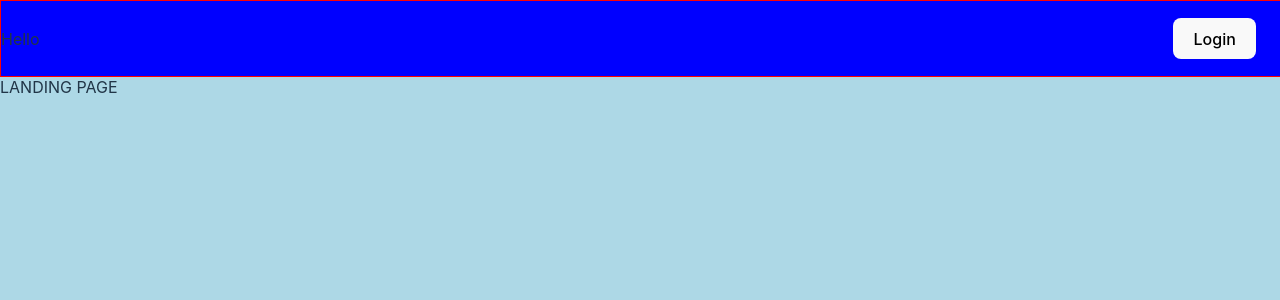
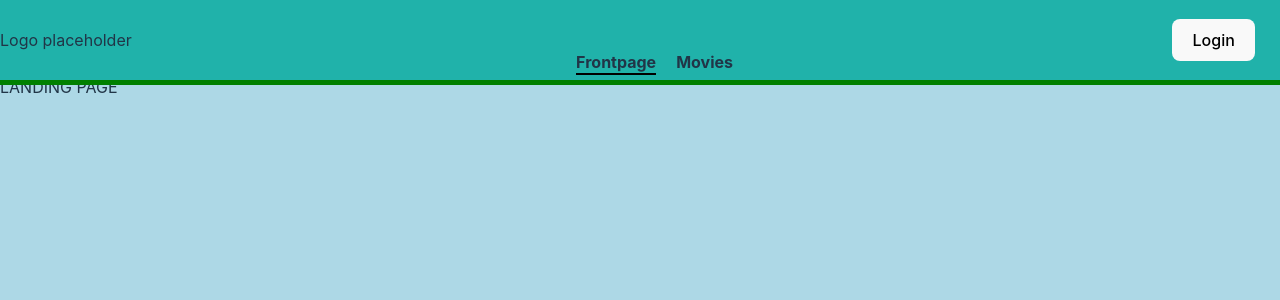
Before and after one commit to ScandiumSG/cinema_demo, a React (Vite) app: page / in a window 1280 px wide. Shown: the top 300 px of the page. Built offline with nearby package versions, Linux system fonts and the light colour scheme; no server answers.

Commit message:
PageLinks - Added primary page links in the header

```diff
--- a/src/components/header/HeaderComponent.css
+++ b/src/components/header/HeaderComponent.css
@@ -4,12 +4,12 @@
     top: 0px;
     left: 0px;
 
-    height: 75px;
+    height: 5em;
     width: 100vw;
 
 
-    background-color: blue;
-    border: 1px solid red;
+    background-color: lightseagreen;
+    border-bottom: solid 5px green;
 
     display: flex;
     justify-content: space-between;
--- a/src/components/header/HeaderComponent.tsx
+++ b/src/components/header/HeaderComponent.tsx
@@ -4,6 +4,7 @@ import "./HeaderComponent.css"
 import UserOverview from "./UserOverview/UserOverview";
 import { IUserContext } from "@/interfaces/UserInterfaces";
 import { userContext } from "@/util/context";
+import PageLinks from "./PageLinks/PageLinks";
 
 const HeaderComponent = () => {
     const { loginModal } = useContext<IUserContext>(userContext);
@@ -13,8 +14,9 @@ const HeaderComponent = () => {
         {loginModal && <LoginModal />}
         <header className="header-container">
             <div className="header-cinema-logo">
-                Hello
+                Logo placeholder
             </div>
+            <PageLinks />
             <UserOverview/>
         </header>
         </>
--- /dev/null
+++ b/src/components/header/PageLinks/PageLink/PageLink.tsx
@@ -0,0 +1,40 @@
+import { useEffect, useState } from "react";
+import "./PageLink.css"
+import { useLocation, useNavigate } from "react-router-dom";
+
+interface linkProps {
+    displayName: string,
+    routeName: string,
+}
+
+const PageLink: React.FC<linkProps> = ({displayName, routeName}) => {
+    const [activeLink, setActiveLink] = useState<boolean>(false)
+
+    const navigate = useNavigate();
+    const location = useLocation();
+
+    const routeTo = (destination: string) => {
+        navigate(destination);
+    }
+
+    useEffect(() => {
+        if (location.pathname === "/" && routeName === "/") {
+            setActiveLink(true);
+        } else if (location.pathname.endsWith(routeName)) {
+            setActiveLink(true);
+        } else {
+            setActiveLink(false);
+        }
+    }, [location.pathname, routeName])
+
+    return(
+        <div
+            className={activeLink ? "page-links-container active": "page-links-container"}
+            onClick={() => routeTo(routeName)}
+        >
+            <h4>{displayName}</h4>
+        </div>
+    )
+}
+
+export default PageLink;
--- /dev/null
+++ b/src/components/header/PageLinks/PageLinks.css
@@ -0,0 +1,21 @@
+.page-links-parent-container {
+    display: flex;
+    flex-direction: row;
+    align-items: last baseline;
+    justify-content: center;
+
+    height: 100%;
+}
+
+.page-links-container {
+    margin: 0px 10px;
+    cursor: pointer;
+    height: 40px;
+    padding-bottom: 4px;
+    border-bottom: 2px none;
+    margin-bottom: 5px;
+}
+
+.page-links-container.active {
+    border-bottom: 2px black solid;
+}
--- /dev/null
+++ b/src/components/header/PageLinks/PageLinks.tsx
@@ -0,0 +1,14 @@
+import "./PageLinks.css"
+import PageLink from "./PageLink/PageLink";
+
+const PageLinks = () => {
+
+    return(
+        <div className="page-links-parent-container">
+            <PageLink displayName="Frontpage" routeName="/"/>
+            <PageLink displayName="Movies" routeName="movies" />
+        </div>
+    )
+}
+
+export default PageLinks;
```
Also changed, not shown: src/components/header/PageLinks/PageLink/PageLink.css (added).
